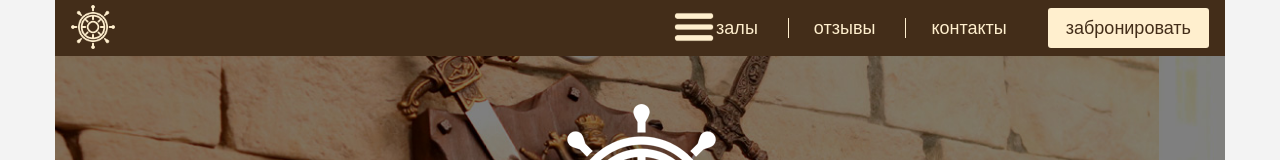
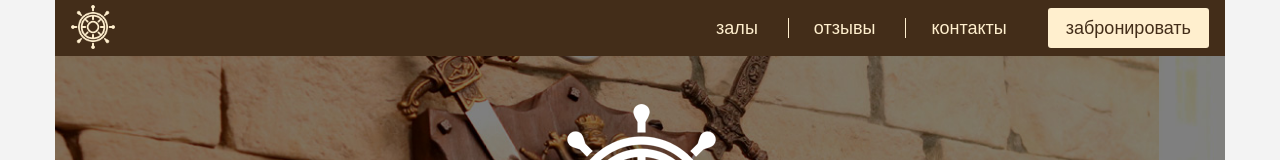
Before and after one commit to s1im05/rbunt, a website built with webpack: page index.html in a window 1280 px wide. Shown: the top 160 px of the page. Built offline with nearby package versions, Linux system fonts and the light colour scheme.

Commit message:
Hide xs-menu

```diff
--- a/index.html
+++ b/index.html
@@ -27,7 +27,7 @@
                     забронировать
                 </a>
             </div>
-            <a id="xs-menu-toggle" href="index.html" class="logo pull-right">
+            <a id="xs-menu-toggle" href="index.html" class="visible-xs logo pull-right">
                 <img src="assets/nav-menu.png">
             </a>
             <ul id="xs-menu" class="dropdown-menu dropdown-menu-right">
```
